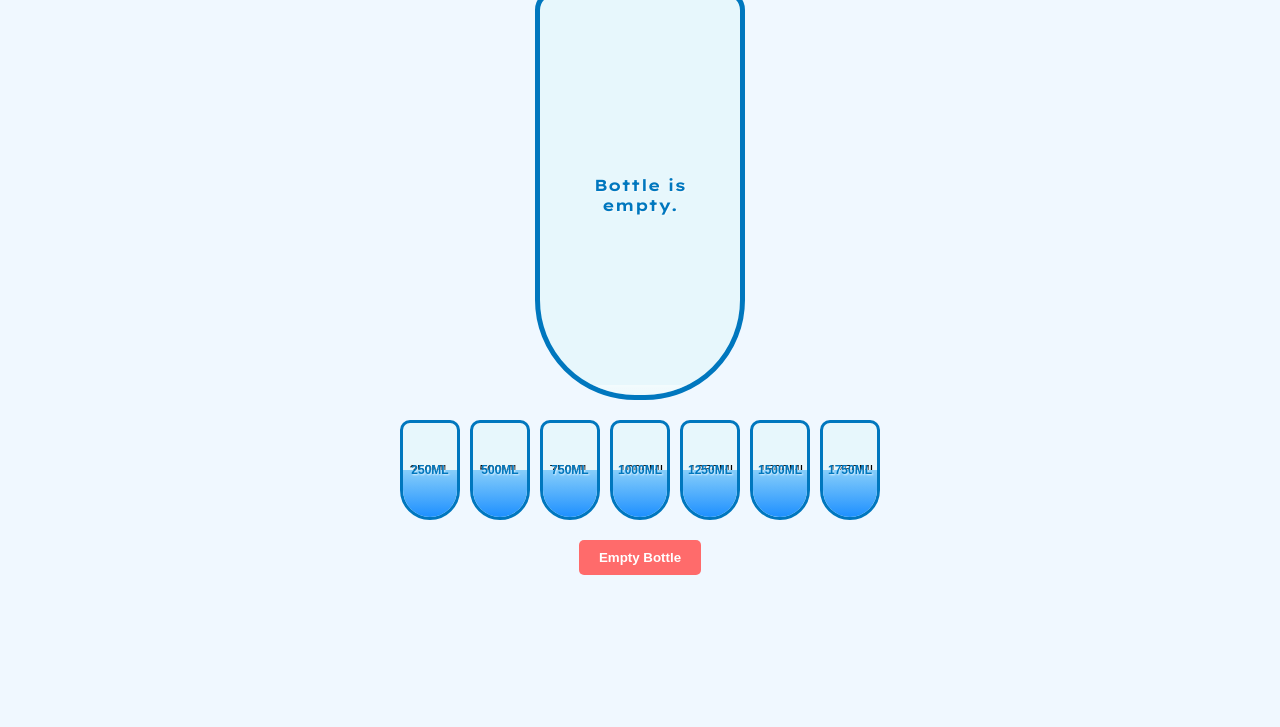
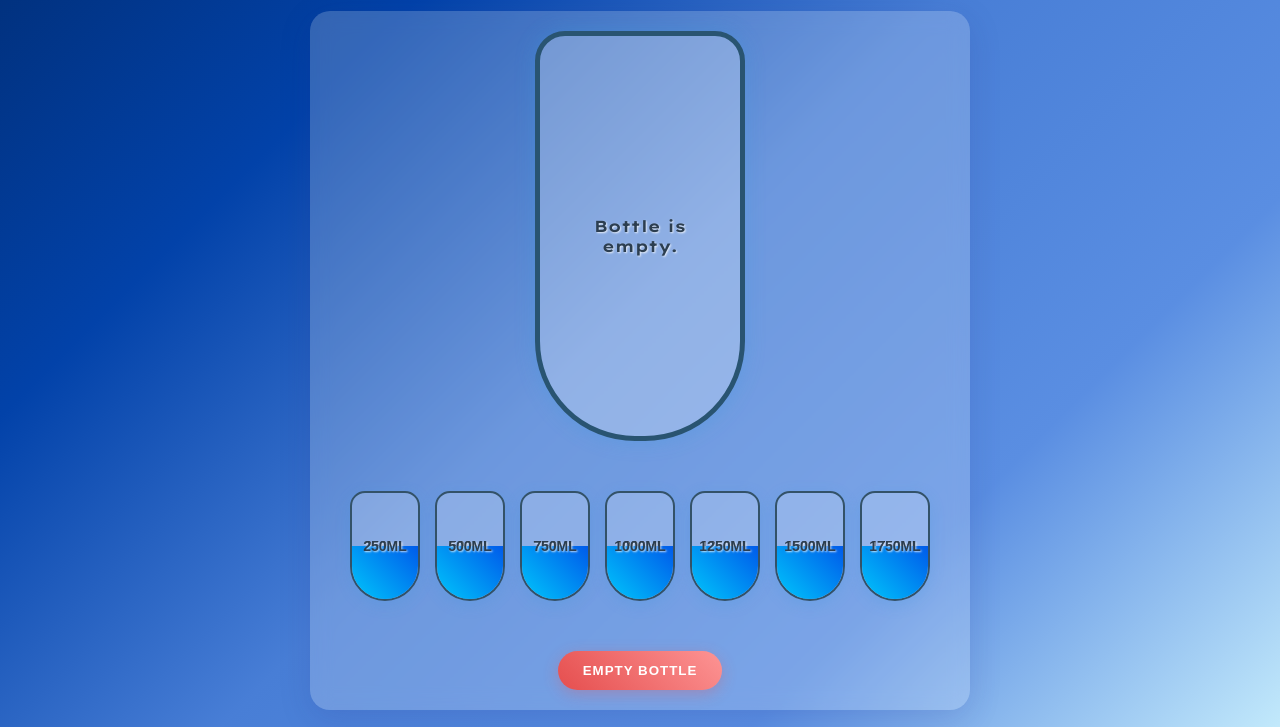
Before and after one commit to perljustine/filling_bottle, a plain HTML site: page index.html in a window 1280 px wide. Shown: the part 113-840 px from the top of the page. Drawn offline with Linux system fonts and the light colour scheme.

Commit message:
nouvlles modif css

```diff
--- a/public/css/style.css
+++ b/public/css/style.css
@@ -1,5 +1,3 @@
-
-
 .lexend-giga-bottle {
   font-family: "Lexend Giga", serif;
   font-optical-sizing: auto;
@@ -9,35 +7,55 @@
 
 body {
   font-family: "Lexend Giga", serif;
-    background-color: #f0f8ff;
+  background: linear-gradient(135deg, #012d74 0%, #0242a9  , #487ed6 ,#5a8ee2 , #c2e9fb 100%);
   display: flex;
   flex-direction: column;
   align-items: center;
   height: 100vh;
   margin: 0;
   padding: 20px;
+  animation: gradientShift 25s ease infinite;
+}
+
+@keyframes gradientShift {
+  0% { background-position: 0% 50%; }
+  50% { background-position: 100% 50%; }
+  100% { background-position: 0% 50%; }
 }
 
 h1 {
-    color: #0077be;
-    text-shadow: 2px 2px 4px rgba(0, 0, 0, 0.1);
+  color: #2c3e50;
+  text-shadow: 2px 2px 4px rgba(0, 0, 0, 0.2);
+  font-size: 2.5em;
+
 }
 
 .bottle-section {
   display: flex;
   flex-direction: column;
   align-items: center;
-    gap: 20px;
+  gap: 30px;
+  padding: 20px;
+  background: rgba(255, 255, 255, 0.2);
+  border-radius: 20px;
+  backdrop-filter: blur(10px);
+  box-shadow: 0 8px 32px rgba(31, 38, 135, 0.15);
 }
 
 .big-bottle-container {
   width: 200px;
   height: 400px;
-    background-color: rgba(224, 247, 250, 0.5);
-    border: 5px solid #0077be;
-    border-radius: 20px 20px 100px 100px;
+  background: rgba(255, 255, 255, 0.25);
+  border: 5px solid #295471;
+  border-radius: 30px 30px 100px 100px;
   position: relative;
   overflow: hidden;
+  box-shadow: 0 0 20px rgba(52, 152, 219, 0.3);
+  transition: transform 0.3s ease;
+}
+
+.big-bottle-container:hover {
+  transform: translateY(-10px);
 }
 
 .big-bottle {
@@ -51,31 +69,61 @@ body {
   bottom: 0;
   left: 0;
   width: 100%;
-    background: linear-gradient(to bottom, #87cefa, #1e90ff);
-    transition: height 0.5s ease-in-out;
+  background: linear-gradient(45deg, #285f6e, #005bea);
+  transition: height 0.8s cubic-bezier(0.4, 0, 0.2, 1);
   border-radius: 0 0 95px 95px;
+  overflow: hidden;
 }
 
-  .fill-level::before {
+.fill-level::before,
+.fill-level::after {
   content: "";
   position: absolute;
-    top: -10px;
   left: 0;
-    width: 100%;
-    height: 20px;
-    background: linear-gradient(to bottom, rgba(255, 255, 255, 0.5), rgba(255, 255, 255, 0));
-    animation: wave 2s infinite linear;
+  width: 200%;
+  height: 100%;
+  background-color: rgba(132, 141, 248, 0.309);
+  animation: wave 7s infinite linear;
+}
+
+.fill-level::after {
+  top: 5px;
+  opacity: 0.5;
+  animation: wave 5s infinite linear;
 }
 
 @keyframes wave {
   0% {
-      transform: translateX(-100%);
+      transform:
+          translate3d(-50%, 0, 0)
+          rotateZ(0deg)
+          scaleY(1);
+  }
+  25% {
+      transform:
+          translate3d(-37.5%, 0, 0)
+          rotateZ(2deg)
+          scaleY(0.95);
+  }
+  50% {
+      transform:
+          translate3d(-25%, 0, 0)
+          rotateZ(0deg)
+          scaleY(1);
+  }
+  75% {
+      transform:
+          translate3d(-12.5%, 0, 0)
+          rotateZ(-2deg)
+          scaleY(0.95);
   }
   100% {
-      transform: translateX(100%);
+      transform:
+          translate3d(0%, 0, 0)
+          rotateZ(0deg)
+          scaleY(1);
   }
 }
-
 #status {
   position: absolute;
   top: 50%;
@@ -83,30 +131,33 @@ body {
   transform: translate(-50%, -50%);
   margin: 0;
   font-weight: bold;
-    color: #0077be;
+  color: #2c3e50;
   text-align: center;
   z-index: 1;
   text-shadow: 1px 1px 2px rgba(255, 255, 255, 0.8);
+  transition: all 0.3s ease;
 }
 
 .buttons-container {
   display: flex;
   flex-wrap: wrap;
   justify-content: center;
-    gap: 10px;
+  gap: 15px;
   max-width: 600px;
+  padding: 20px;
 }
 
 .fillButton {
-    width: 60px;
-    height: 100px;
-    background-color: rgba(224, 247, 250, 0.5);
-    border: 3px solid #0077be;
-    border-radius: 10px 10px 30px 30px;
+  width: 70px;
+  height: 110px;
+  background: rgba(255, 255, 255, 0.2);
+  border: 2px solid #335268;
+  border-radius: 15px 15px 35px 35px;
   cursor: pointer;
   position: relative;
   overflow: hidden;
-    transition: transform 0.2s;
+  transition: all 0.3s ease;
+  box-shadow: 0 4px 15px rgba(52, 152, 219, 0.2);
 }
 
 .fillButton::before {
@@ -116,11 +167,13 @@ body {
   left: 0;
   width: 100%;
   height: 50%;
-    background: linear-gradient(to bottom, #87cefa, #1e90ff);
+  background: linear-gradient(45deg, #00c6fb, #005bea);
+  transition: height 0.3s ease;
 }
 
 .fillButton:hover {
-    transform: scale(1.05);
+  transform: translateY(-5px) scale(1.05);
+  box-shadow: 0 8px 25px rgba(52, 152, 219, 0.3);
 }
 
 .fillButton::after {
@@ -129,23 +182,32 @@ body {
   top: 50%;
   left: 50%;
   transform: translate(-50%, -50%);
-    font-size: 12px;
+  font-size: 14px;
   font-weight: bold;
-    color: #0077be;
+  color: #2c3e50;
   text-shadow: 1px 1px 2px rgba(255, 255, 255, 0.8);
 }
 
 #emptyButton {
-    background-color: #ff6b6b;
+  background: linear-gradient(45deg, #e54e4e, #fd9494);
   color: white;
   border: none;
-    padding: 10px 20px;
-    border-radius: 5px;
+  padding: 12px 25px;
+  border-radius: 25px;
   cursor: pointer;
   font-weight: bold;
-    transition: background-color 0.2s;
+  transition: all 0.3s ease;
+  box-shadow: 0 4px 15px rgba(238, 82, 83, 0.3);
+  text-transform: uppercase;
+  letter-spacing: 1px;
 }
 
 #emptyButton:hover {
-    background-color: #ff4757;
+  background: linear-gradient(45deg, #ee5253, #ff6b6b);
+  transform: translateY(-3px);
+  box-shadow: 0 6px 20px rgba(238, 82, 83, 0.4);
 }
+
+#emptyButton:active {
+  transform: translateY(1px);
+}
```
Also changed, not shown: index.html (+1 -0 lines). Lines whose indentation alone changed are shown as unchanged.
